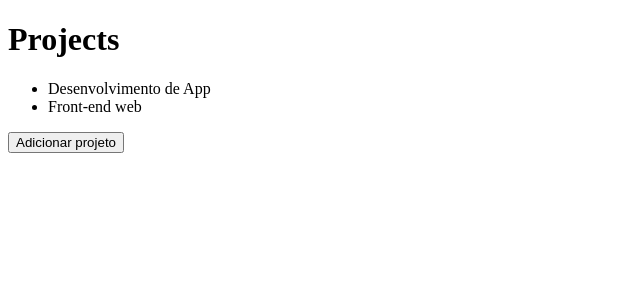
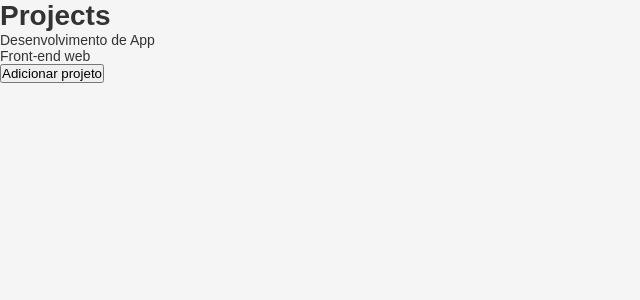
Before and after one commit to joaogamin/conceitos-react, a React app: page / in a window 1280 px wide. Shown: the top 300 px of the page, without its empty margins (0-640 px from the left). Built offline with nearby package versions, Linux system fonts and the light colour scheme.

Commit message:
Incluido css na aplicacao e scripts de start do projeto

```diff
--- a/package.json
+++ b/package.json
@@ -3,14 +3,20 @@
   "version": "1.0.0",
   "main": "index.js",
   "license": "MIT",
+  "scripts":{
+    "dev":"webpack-dev-server --mode development",
+    "build":"webpack-dev-server --mode production"
+  },
   "dependencies": {
     "@babel/cli": "^7.8.4",
     "@babel/core": "^7.9.0",
     "@babel/preset-env": "^7.9.5",
     "@babel/preset-react": "^7.9.4",
     "babel-loader": "^8.1.0",
+    "css-loader": "^3.5.2",
     "react": "^16.13.1",
     "react-dom": "^16.13.1",
+    "style-loader": "^1.1.3",
     "webpack": "^4.42.1",
     "webpack-cli": "^3.3.11"
   },
--- /dev/null
+++ b/src/App.css
@@ -0,0 +1,12 @@
+* {
+  margin: 0;
+  padding: 0;
+  outline: 0;
+  box-sizing: border-box;
+}
+
+body {
+  background: #f5f5f5;
+  font: 14px sans-serif;
+  color: #333;
+}
--- a/src/App.js
+++ b/src/App.js
@@ -1,5 +1,7 @@
 import React, { useState } from 'react';
 import Header from './components/Header';
+
+import './App.css';
 
 function App() {
   const [projects, setProjects] = useState(['Desenvolvimento de App', 'Front-end web']);
--- a/webpack.config.js
+++ b/webpack.config.js
@@ -18,6 +18,14 @@
           loader: 'babel-loader',
         },
       },
+      {
+        test: /\.css$/,
+        exclude: /node_modules/,
+        use: [
+          {loader: 'style-loader'},
+          {loader: 'css-loader'},
+        ],
+      },
     ]
   },
 };
```
Also changed, not shown: 1 other file (tests, documents, lock files or other folders).
